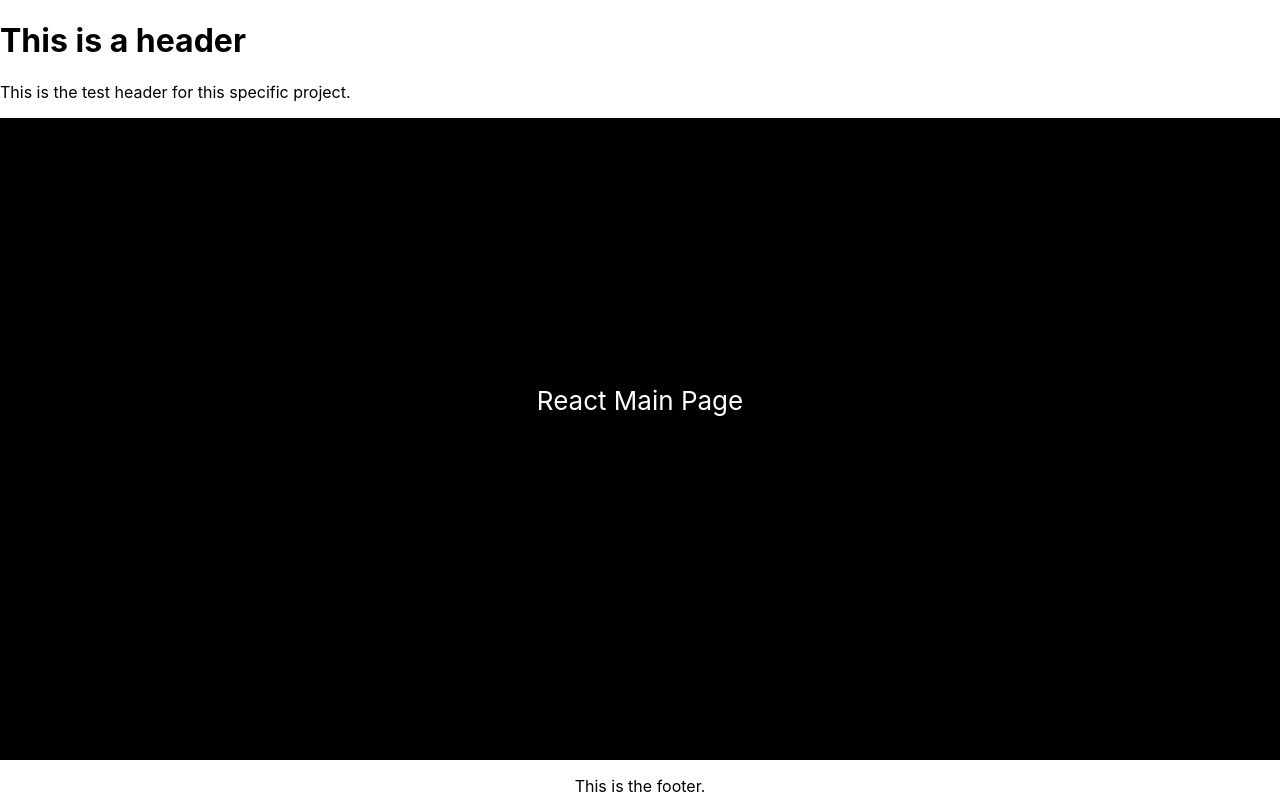
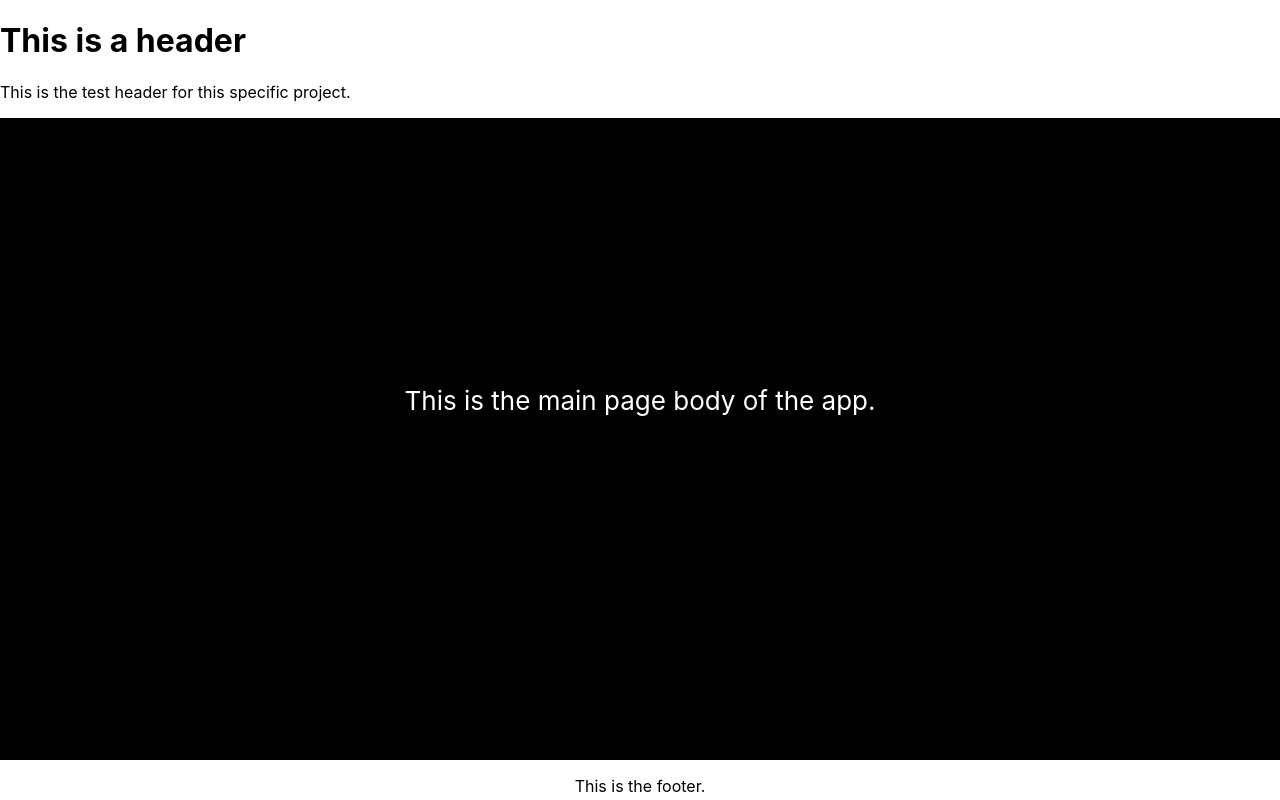
Before and after one commit to YunanLiu06/photo-management, a React (Create React App) app in the folder reactjs/: page / in a window 1280 px wide. Built offline with nearby package versions, Linux system fonts and the light colour scheme.

Commit message:
update body text

```diff
--- a/reactjs/src/body/index.js
+++ b/reactjs/src/body/index.js
@@ -4,7 +4,7 @@ const MainBody = () => {
     return (
         <div className="App" style={{backgroundColor: "transparent"}}>
             <header className="App-header" style={{backgroundColor: "black"}}>
-                React Main Page
+                This is the main page body of the app.
             </header>
         </div>)
 };
```
